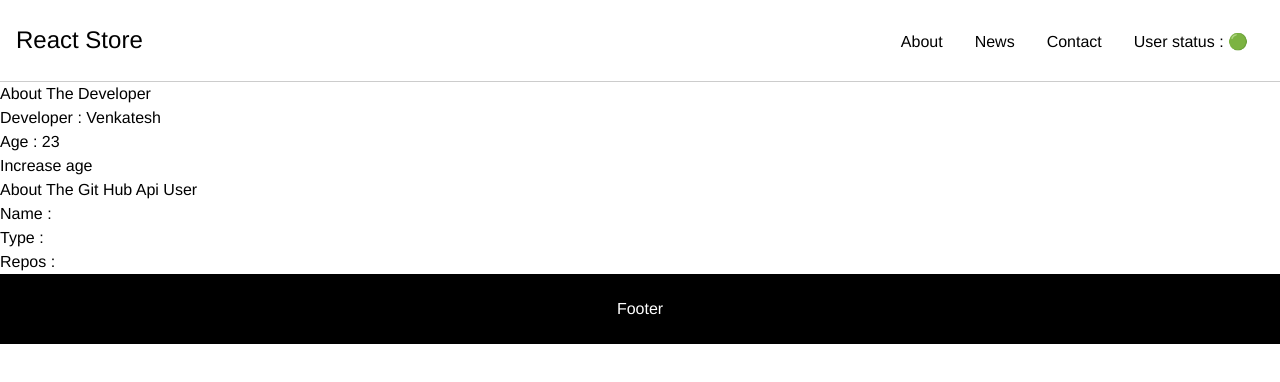
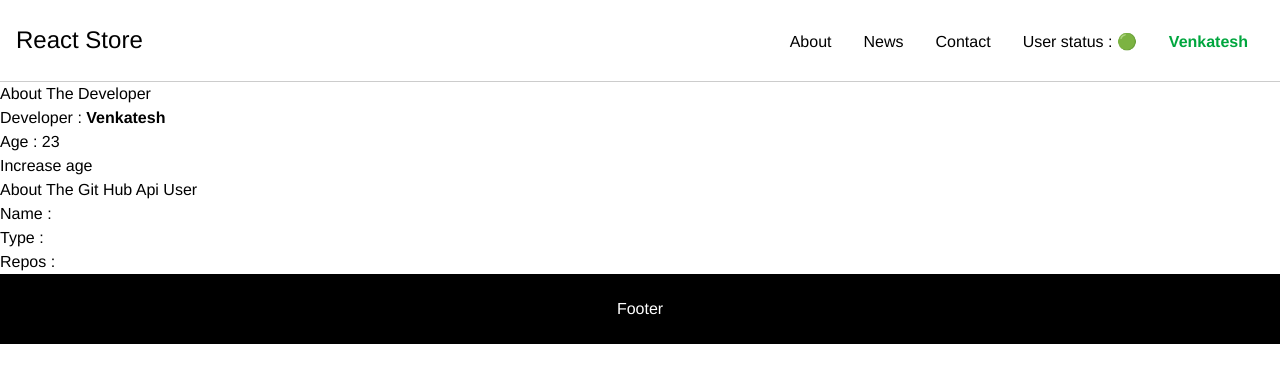
Before and after one commit to venkat8268/react-js, a React (Vite) app: page /about in a window 1280 px wide. Shown: the top 382 px of the page. Built offline with nearby package versions, Linux system fonts and the light colour scheme; no server answers.

Commit message:
Create Context and use context in functional / class based components

```diff
--- a/src/components/AboutClass.js
+++ b/src/components/AboutClass.js
@@ -1,4 +1,5 @@
 import React from "react";
+import UserContext from "./UserContext";
 
 class About extends React.Component {
 
@@ -23,8 +24,8 @@ class About extends React.Component {
         })
 
         this.timer = setInterval(() => {
-            console.log('Logging every second');
-        }, 1000)
+            console.log('Logging every 10000000 ms');
+        }, 10000000)
     }
 
     componentDidUpdate() {
@@ -43,7 +44,13 @@ class About extends React.Component {
             <div>
                 <div>
                     <h1>About The Developer</h1>
-                    <h2>Developer : {this.props.name}</h2>
+                    <h2>Developer :
+                        <UserContext.Consumer>
+                            {(data) => {
+                                return <span className="font-bold"> {data.loggedInUser}</span>
+                            }}
+                        </UserContext.Consumer>
+                    </h2>
                     <h2>Age : {this.state.age}</h2>
                     <button
                         onClick={
--- a/src/components/Header.js
+++ b/src/components/Header.js
@@ -1,10 +1,12 @@
 import { Link } from "react-router-dom"
 import useOnlineStatus from "./hooks/useOnlineStatus"
+import { useContext } from "react";
+import UserContext from "./UserContext";
 
 const Header = () => {
     const isOnline = useOnlineStatus();
-    console.log(isOnline);
-
+    const userData = useContext(UserContext);
+    console.log(userData);
 
     return (
         <header className="site-header">
@@ -17,6 +19,7 @@ const Header = () => {
                     <li><Link to="/news">News</Link></li>
                     <li><Link to="/contact">Contact</Link></li>
                     <li>User status : {isOnline ? "🟢" : "🔴"}</li>
+                    <li className={`font-extrabold ${isOnline ? `text-green-600` : `text-red-600`}`}>{ userData.loggedInUser }</li>
                 </ul>
             </nav>
         </header>
--- /dev/null
+++ b/src/components/UserContext.js
@@ -0,0 +1,7 @@
+import { createContext } from "react";
+
+const UserContext = createContext({
+    loggedInUser: "Venkatesh",
+});
+
+export default UserContext;
```
